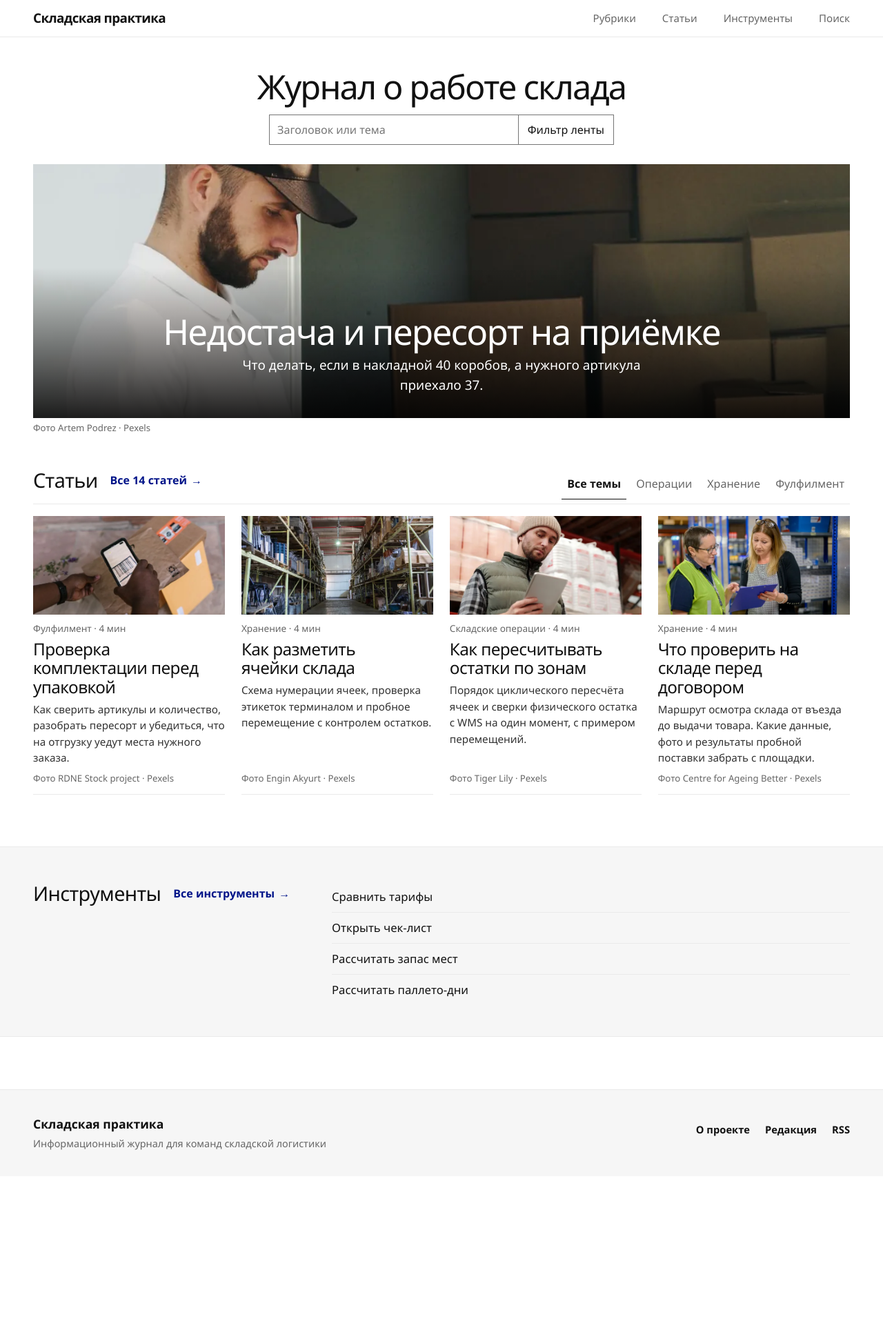
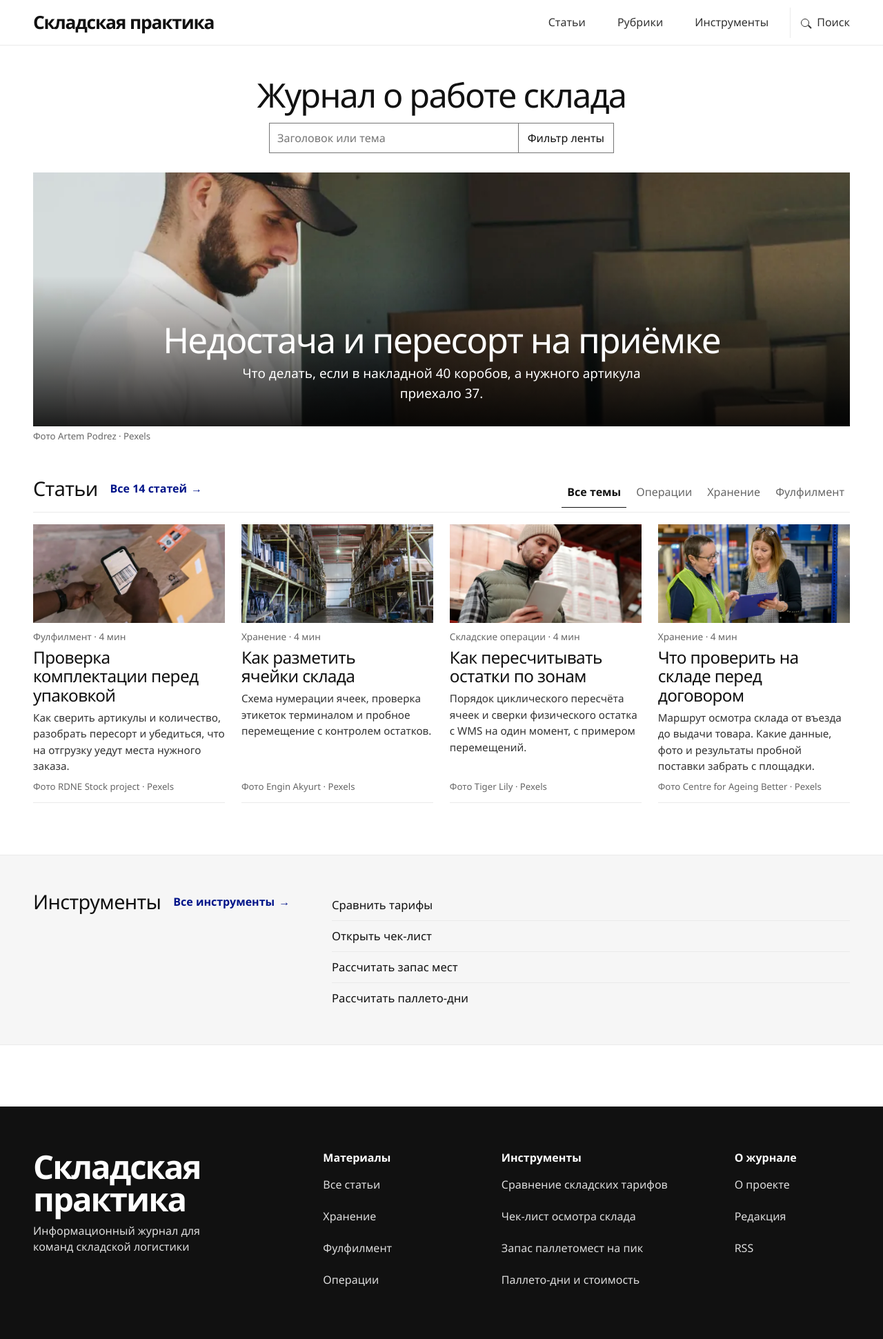
Before and after one commit to XrenMen/skladskaya-praktika, an Astro site: page / in a window 1280 px wide. Shown: the whole page at 69% size. Before the commit the page ends 1705 px from the top, so only its background shows below. Built offline with nearby package versions, Linux system fonts and the light colour scheme; Astro itself is replaced by a stand-in of ours.

Commit message:
Refresh the shared journal header and footer

```diff
--- /dev/null
+++ b/src/components/SiteFooter.astro
@@ -0,0 +1,164 @@
+---
+import { practiceTools } from '../lib/practice-tools';
+import { categories, categoryPath, path, siteName } from '../lib/site';
+
+const sections = [
+  {
+    title: 'Материалы',
+    links: [
+      { label: 'Все статьи', href: path('materials/') },
+      ...categories.map(({ id, name }) => ({ label: name, href: categoryPath(id) })),
+    ],
+  },
+  {
+    title: 'Инструменты',
+    links: practiceTools.map(({ path: route, title }) => ({ label: title, href: path(route) })),
+  },
+  {
+    title: 'О журнале',
+    links: [
+      { label: 'О проекте', href: path('about/') },
+      { label: 'Редакция', href: path('editorial/') },
+      { label: 'RSS', href: path('rss.xml') },
+    ],
+  },
+];
+---
+
+<footer class="site-foot">
+  <div class="journal-shell footer-layout">
+    <div class="footer-brand">
+      <a class="footer-wordmark" href={path()} aria-label={siteName + ' — главная'}>{siteName}</a>
+      <p>Информационный журнал для команд складской логистики</p>
+    </div>
+
+    <nav class="footer-directory" aria-label="Навигация в подвале">
+      {sections.map(({ title, links }) => (
+        <div class="footer-group">
+          <h2>{title}</h2>
+          <ul>
+            {links.map(({ label, href }) => (
+              <li>
+                <a href={href} aria-current={Astro.url.pathname === href ? 'page' : undefined}>{label}</a>
+              </li>
+            ))}
+          </ul>
+        </div>
+      ))}
+    </nav>
+  </div>
+</footer>
+
+<style>
+  .site-foot {
+    background: var(--ink);
+    color: var(--paper);
+    margin-block-start: clamp(44px, 7vw, 96px);
+  }
+
+  .footer-layout {
+    display: grid;
+    grid-template-columns: minmax(230px, .95fr) minmax(0, 2fr);
+    gap: clamp(28px, 4.5vw, 72px);
+    padding-block: clamp(30px, 5vw, 64px);
+  }
+
+  .footer-wordmark {
+    display: inline-flex;
+    align-items: center;
+    min-block-size: 44px;
+    color: inherit;
+    font-size: clamp(2rem, 3.7vw, 3.5rem);
+    font-weight: 650;
+    letter-spacing: -.042em;
+    line-height: .98;
+    text-decoration: none;
+  }
+
+  .footer-brand p {
+    max-inline-size: 28ch;
+    margin: 12px 0 0;
+    color: var(--on-dark-muted);
+    line-height: 1.4;
+  }
+
+  .footer-directory {
+    display: grid;
+    grid-template-columns: minmax(0, 1fr) minmax(0, 1.36fr) minmax(0, .76fr);
+    gap: clamp(14px, 3vw, 45px);
+  }
+
+  .footer-group h2 {
+    margin: 0 0 7px;
+    color: var(--paper);
+    font-size: 1rem;
+    font-weight: 650;
+    letter-spacing: 0;
+    line-height: 1.25;
+    text-wrap: initial;
+  }
+
+  .footer-group ul {
+    display: grid;
+    gap: 2px;
+    margin: 0;
+    padding: 0;
+    list-style: none;
+  }
+
+  .footer-group a {
+    display: flex;
+    align-items: center;
+    min-block-size: 44px;
+    min-inline-size: 44px;
+    padding-block: 5px;
+    color: var(--on-dark-muted);
+    line-height: 1.25;
+    text-decoration: none;
+    overflow-wrap: break-word;
+  }
+
+  .footer-group a[aria-current="page"] {
+    color: var(--paper);
+    font-weight: 650;
+  }
+
+  @media (hover: hover) {
+    .footer-wordmark:hover {
+      color: #c7d0ff;
+    }
+
+    .footer-group a:hover {
+      color: var(--paper);
+      background: rgb(255 255 255 / 8%);
+    }
+  }
+
+  .site-foot a:focus-visible {
+    outline-color: var(--paper);
+  }
+
+  @media (max-width: 850px) {
+    .footer-layout {
+      grid-template-columns: minmax(0, 1fr);
+    }
+  }
+
+  @media (max-width: 560px) {
+    .footer-directory {
+      grid-template-columns: minmax(0, .82fr) minmax(0, 1.18fr);
+      row-gap: 18px;
+    }
+
+    .footer-group:last-child {
+      grid-column: 1 / -1;
+      padding-block-start: 14px;
+      border-block-start: 1px solid rgb(255 255 255 / 22%);
+    }
+
+    .footer-group:last-child ul {
+      grid-template-columns: repeat(3, minmax(0, 1fr));
+      column-gap: 8px;
+    }
+  }
+</style>
--- a/src/layouts/Site.astro
+++ b/src/layouts/Site.astro
@@ -1,5 +1,6 @@
 ---
 import { path, siteName } from '../lib/site';
+import SiteFooter from '../components/SiteFooter.astro';
 import '../styles/site.css';
 import '@fontsource-variable/source-sans-3/wght.css';
 import '../styles/journal.css';
@@ -9,8 +10,8 @@ const {title,description,section,type='website',image=path('photos/cover-1280.we
 const canonical = new URL(Astro.url.pathname, Astro.site);
 const fullTitle = title + ' — ' + siteName;
 const nav = [
+  { id:'materials', title:'Статьи', href:path('materials/') },
   { id:'topics', title:'Рубрики', href:path('topics/') },
-  { id:'materials', title:'Статьи', href:path('materials/') },
   { id:'tools', title:'Инструменты', href:path('tools/') },
   { id:'search', title:'Поиск', href:path('search/') }
 ];
@@ -35,14 +36,19 @@ const nav = [
 </head>
 <body>
 <a href="#main" class="skip">К содержанию</a>
-<header class="site-top">
-  <div class="mast wrap">
-    <a href={path()} class="brand" aria-label="Складская практика — главная">
-      <span>Складская практика</span>
+<header class="site-top" id="site-top" tabindex="-1">
+  <div class="mast journal-shell">
+    <a href={path()} class="brand" aria-label={siteName + ' — главная'} aria-current={section === 'home' ? 'page' : undefined}>
+      {siteName}
     </a>
-    <nav aria-label="Главное меню">
+    <nav class="site-nav" aria-label="Главное меню">
       {nav.map(item => (
-        <a href={item.href} aria-current={section === item.id ? 'page' : undefined}>
+        <a
+          class:list={[{ 'site-nav-search': item.id === 'search' }]}
+          href={item.href}
+          aria-current={section === item.id ? (Astro.url.pathname === item.href ? 'page' : 'location') : undefined}
+        >
+          {item.id === 'search' && <span class="site-search-icon" aria-hidden="true"></span>}
           {item.title}
         </a>
       ))}
@@ -50,18 +56,6 @@ const nav = [
   </div>
 </header>
 <main class:list={[section === 'home' ? 'home-main' : 'wrap']} id="main" tabindex="-1"><slot /></main>
-<footer class="foot site-foot">
-  <div class="wrap footer-inner">
-    <div>
-      <p class="footer-name">Складская практика</p>
-      <p>Информационный журнал для команд складской логистики</p>
-    </div>
-    <nav aria-label="О журнале">
-      <a href={path('about/')}>О проекте</a>
-      <a href={path('editorial/')}>Редакция</a>
-      <a href={path('rss.xml')}>RSS</a>
-    </nav>
-  </div>
-</footer>
+<SiteFooter />
 </body>
 </html>
--- a/src/styles/factory-shell.css
+++ b/src/styles/factory-shell.css
@@ -1,78 +1,119 @@
+.journal-shell {
+  width: min(1480px, calc(100% - clamp(28px, 7.5vw, 112px)));
+  margin-inline: auto;
+}
+
 .site-top {
   border-bottom: 1px solid var(--line);
   background: var(--paper);
   color: var(--ink);
 }
 
-.site-top .mast,
-.site-foot .footer-inner {
-  width: min(1480px, calc(100% - clamp(28px, 7.5vw, 112px)));
+.site-top .mast {
+  align-items: center;
+  flex-wrap: nowrap;
+  gap: 8px 24px;
+  min-height: 65px;
+  padding-block: 0;
 }
 
-.site-top .mast { min-height: 53px; padding-block: 0; gap: 8px 24px; }
 .site-top .brand {
-  flex: 0 0 auto;
-  display: inline-flex;
+  flex: none;
   min-height: 44px;
-  align-items: center;
   color: var(--ink);
-  font: 650 1.18rem/1.17 var(--font-sans);
-  letter-spacing: -.032em;
+  font: 700 clamp(1.38rem, 2.06vw, 1.85rem)/1.05 var(--font-sans);
+  letter-spacing: -.045em;
 }
+
 .site-top .brand:hover { color: var(--link); }
-.site-top .mast nav { gap: 0 clamp(13px, 3vw, 38px); }
-.site-top .mast nav a {
-  position: relative;
+
+.site-top .site-nav {
+  align-items: stretch;
+  flex-wrap: nowrap;
+  gap: 0 clamp(6px, 1.2vw, 17px);
+}
+
+.site-top .site-nav a {
   display: inline-flex;
   align-items: center;
+  justify-content: center;
+  min-width: 44px;
   min-height: 44px;
-  padding-block: 0;
+  padding: 0 clamp(7px, 1.2vw, 16px);
   border: 0;
-  color: var(--muted);
-  font-size: .94rem;
+  color: var(--text);
+  font-size: 1rem;
   font-weight: 550;
   text-decoration: none;
   white-space: nowrap;
 }
-.site-top .mast nav a:hover,
-.site-top .mast nav a[aria-current="page"] { color: var(--link); }
-.site-top .mast nav a[aria-current="page"] { font-weight: 650; }
-.site-top .mast nav a[aria-current="page"]::after {
-  content: "";
-  position: absolute;
-  inset: auto 0 1px;
-  height: 1px;
-  background: currentColor;
+
+.site-top .site-nav a:hover,
+.site-top .site-nav a[aria-current] { color: var(--link); }
+
+.site-top .site-nav a[aria-current] {
+  box-shadow: inset 0 -2px currentColor;
+  font-weight: 650;
 }
 
-.site-foot {
-  background: var(--wash);
-  color: var(--ink);
-  border-top: 1px solid var(--line);
-  margin-top: clamp(32px, 6vw, 76px);
+.site-top .site-nav .site-nav-search {
+  gap: 8px;
+  border-inline-start: 1px solid var(--line);
+  padding-inline-end: 0;
 }
-.site-foot .footer-inner {
-  display: flex;
-  justify-content: space-between;
-  align-items: flex-start;
-  gap: 15px 38px;
-  padding-block: clamp(20px, 3.8vw, 36px);
+
+.site-search-icon {
+  position: relative;
+  flex: none;
+  width: 12px;
+  height: 12px;
+  border: 1.5px solid currentColor;
+  border-radius: 50%;
+  margin-inline-end: 3px;
 }
-.site-foot .footer-name { margin-bottom: 4px; font-size: 1.1rem; font-weight: 650; }
-.site-foot .footer-inner p:not(.footer-name) { color: var(--muted); font-size: .9rem; }
-.site-foot nav { gap: 0 22px; }
-.site-foot nav a { display: inline-flex; align-items: center; min-height: 44px; font-size: .92rem; color: var(--ink); text-decoration: none; }
-.site-foot nav a:hover { color: var(--link); }
 
-@media (max-width: 600px) {
-  .site-top .mast { align-items: flex-start; flex-direction: column; gap: 0; padding-top: 2px; }
-  .site-top .mast nav { width: 100%; gap: 0 clamp(12px, 3.2vw, 18px); }
-  .site-top .mast nav a { font-size: .9rem; }
-  .site-foot .footer-inner { flex-direction: column; }
+.site-search-icon::after {
+  position: absolute;
+  right: -5px;
+  bottom: -2px;
+  width: 6px;
+  height: 1.5px;
+  background: currentColor;
+  transform: rotate(45deg);
+  content: "";
+}
+
+@media (max-width: 700px) {
+  .site-top .mast {
+    flex-direction: column;
+    align-items: flex-start;
+    gap: 0;
+    padding-top: 3px;
+  }
+
+  .site-top .site-nav {
+    justify-content: space-between;
+    width: 100%;
+    gap: 0;
+    border-top: 1px solid var(--line);
+  }
+
+  .site-top .site-nav a {
+    padding-inline: clamp(5px, 1.6vw, 12px);
+    font-size: .925rem;
+  }
+
+  .site-top .site-nav a:first-child { padding-inline-start: 0; }
+  .site-top .site-nav .site-nav-search { padding-inline-start: clamp(8px, 2.2vw, 14px); }
+}
+
+@media (max-width: 340px) {
+  .site-top .site-nav a { font-size: .875rem; }
 }
 
 @media print {
   .site-top { padding-bottom: 12px; }
   .site-top .brand { color: #000; }
+  .site-top .site-nav,
   .site-foot { display: none; }
 }
```
